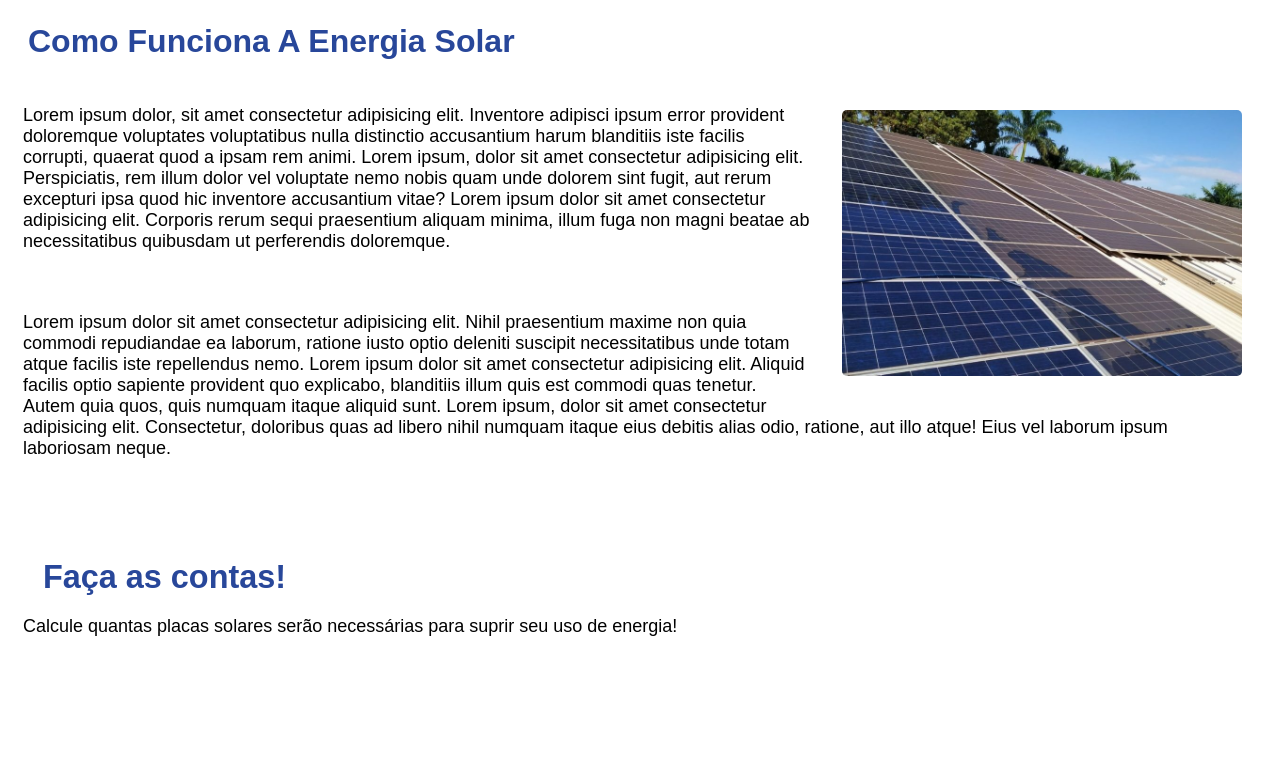
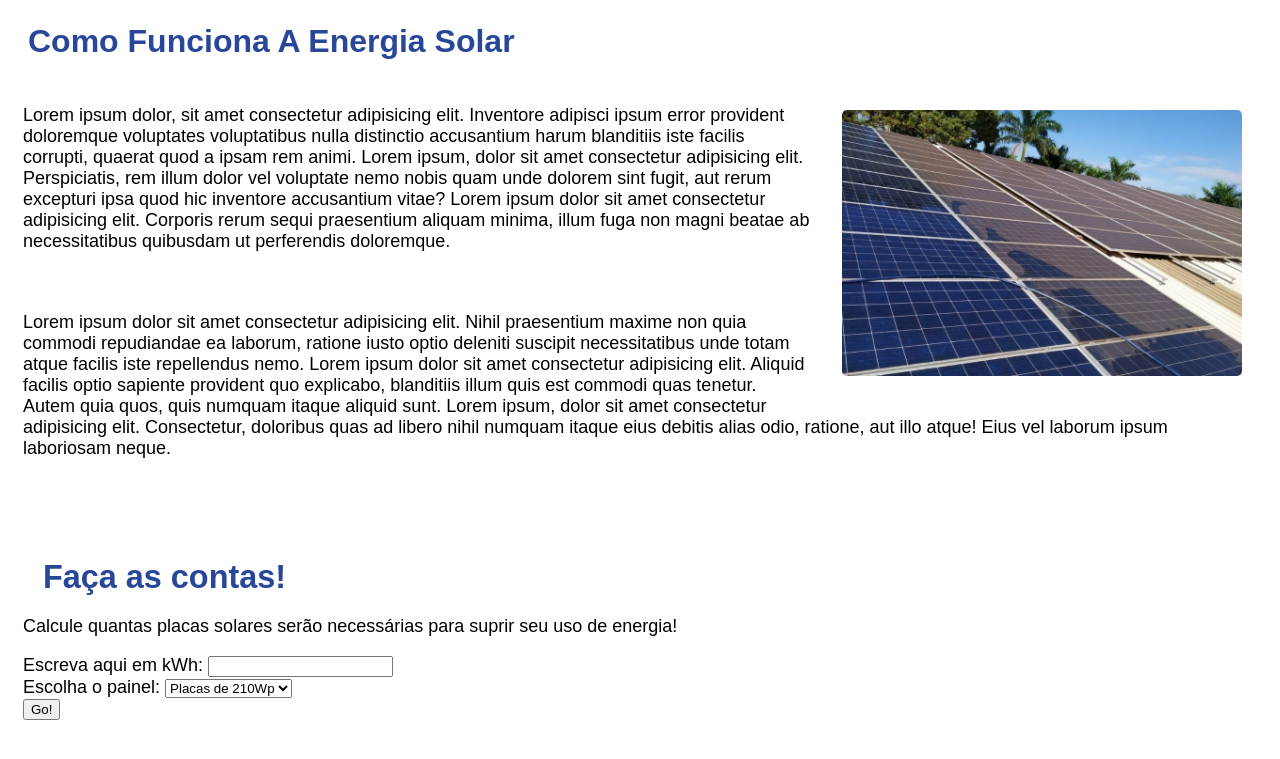
Before and after one commit to PedroCarvalhoB/Kinich-Solares, a plain HTML site: page site/home.html in a window 1280 px wide. Shown: the part 127-886 px from the top of the page. Before the commit the page ends 805 px from the top, so only its background shows below. Drawn offline with Linux system fonts and the light colour scheme.

Commit message:
conta da energia

```diff
--- a/site/home.css
+++ b/site/home.css
@@ -61,7 +61,7 @@ main>h1{
     margin: 20px;
     margin-top: 40px;
 }
-section,main>p{
+section,main>p,section>label{
     margin-top: 30px;
     text-align: left;
     font-size: large;
--- a/site/home.html
+++ b/site/home.html
@@ -1,5 +1,5 @@
 <!DOCTYPE html>
-<html lang="en">
+<html lang="pt-br">
 <head>
     <meta charset="UTF-8">
     <meta http-equiv="X-UA-Compatible" content="IE=edge">
@@ -7,6 +7,7 @@
     <title>Home</title>
     <link rel="stylesheet" href="home.css">
     <link rel="shortcut icon" href="imagens/Kinich Solares 200 ok.png" type="image/x-icon">
+    <script src="javascript.js"></script>
 </head>
 <body>
     <header>
@@ -31,7 +32,27 @@
     </main>
     <section id="agendar">
         <h2><strong>Faça as contas!</strong></h2>
-        <p>Calcule quantas placas solares serão necessárias para suprir seu uso de energia!</p>
+        <form action="lol.php" method="get">
+            <p>Calcule quantas placas solares serão necessárias para suprir seu uso de energia!</p>
+            <label for="consumo">Escreva aqui em kWh: </label>
+            <input type="number" name="consumo" id="consumo">
+
+            <br>
+
+            <label for="painel">Escolha o painel: </label>
+            <select name="painel" id="painel">
+                <option value="210">Placas de 210Wp</option>
+                <option value="340">Placas de 340Wp</option>
+                <option value="465">Placas de 465Wp</option>
+            </select>
+
+            <br>
+
+            <input type="submit" value="Go!" onclick="return energy()">
+            <br>
+            <p id="resp"></p>
+        </form>
+
     </section>
 
 </body>
--- /dev/null
+++ b/site/javascript.js
@@ -0,0 +1,16 @@
+function energy() {
+    resp.innerHTML = ""
+    let n = Number(painel.value)
+    let c = Number(consumo.value)
+    pain = (n * 5 * (1 - 0.20))/1000
+    pain = pain * 30
+
+    totPaineis = c / pain
+    if (totPaineis <= 1) {
+        resp.innerHTML = `Com 5 horas de exposição à radiação solar e 20% de perda do sistema, você precisará de ${totPaineis.toFixed(0)} painel.`
+    } else {
+        resp.innerHTML = `Com 5 horas de exposição à radiação solar e 20% de perda do sistema, você precisará de ${totPaineis.toFixed(0)} painéis.`
+    }
+
+    return false
+}
```
Also changed, not shown: site/contato.html (+1 -1 lines), site/sobre.html (+1 -1 lines).
